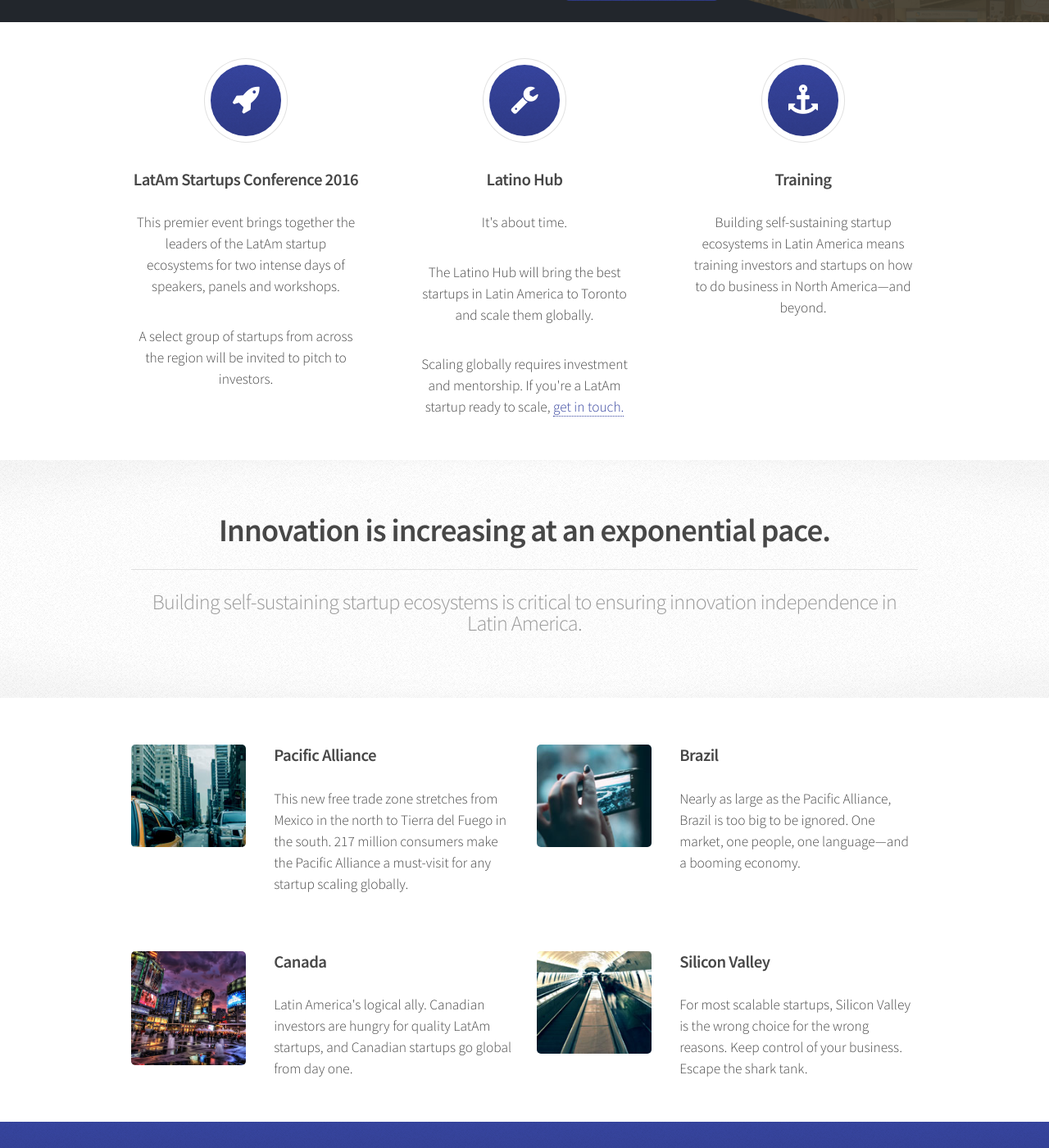
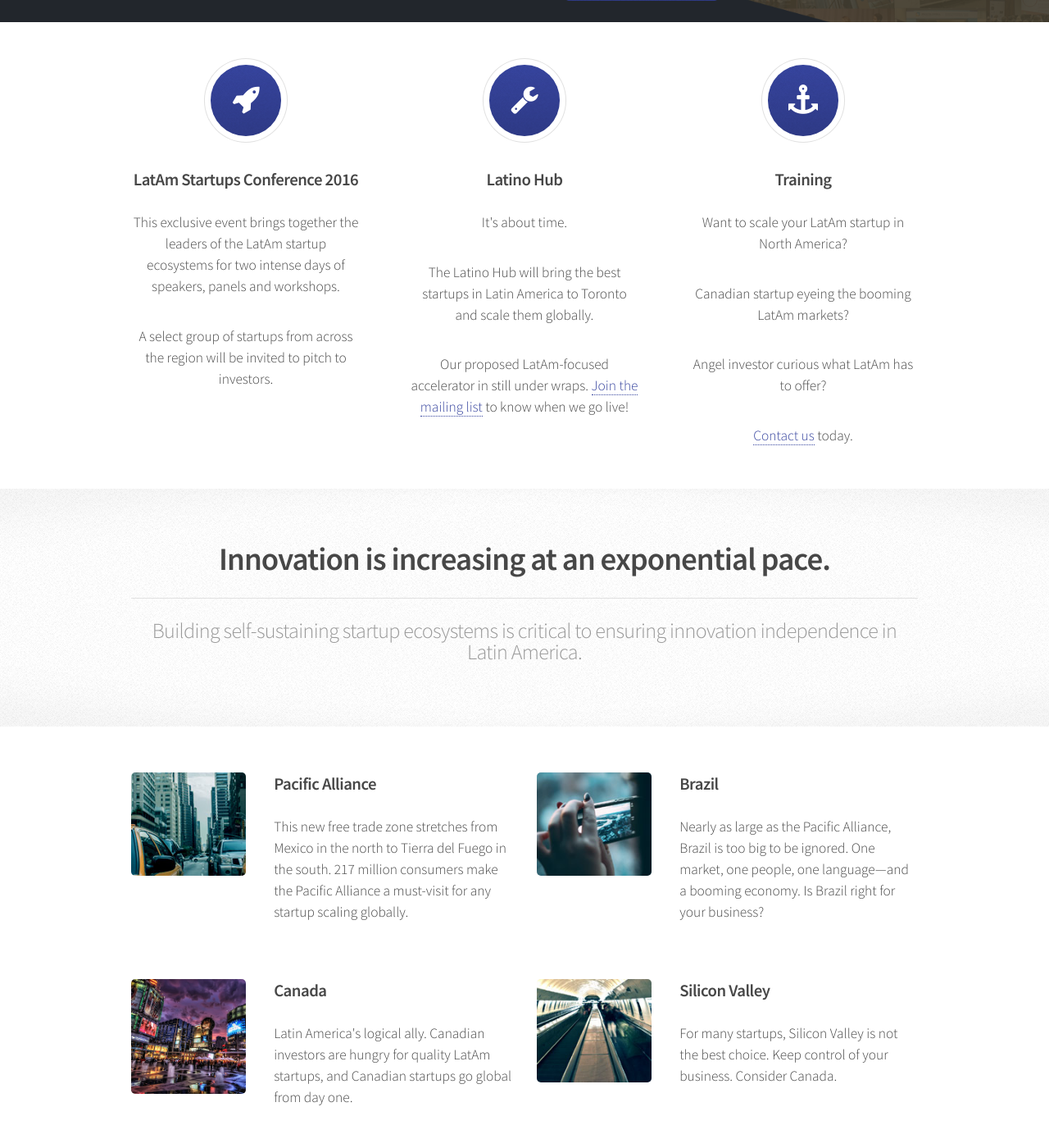
Before and after one commit to LatAmStartups/LatAmStartups.github.io, a Jekyll site: the page built from index.html, in a window 1280 px wide and 1400 px high, scrolled down 506 px. Shown: the whole window at 82% size. Built offline with Jekyll 4.4.1, drawn with Linux system fonts in a browser that asks for light colours; the list of posts is cut into pages by our own code.

Commit message:
spiffying up some files

```diff
--- a/_includes/footer.html
+++ b/_includes/footer.html
@@ -59,7 +59,7 @@
 
 				<!-- Icons -->
 					<ul class="icons">
-						<li id="#contactus"><a href="https://www.twitter.com/LatAmStartupsCo" class="icon fa-twitter"><span class="label">Twitter</span></a></li>
+						<li id="contactus"><a href="https://www.twitter.com/LatAmStartupsCo" class="icon fa-twitter"><span class="label">Twitter</span></a></li>
 						<li><a href="https://www.facebook.com/LatAm.Startups" class="icon fa-facebook"><span class="label">Facebook</span></a></li>
 						<li><a href="https://www.github.com/LatAmStartups" class="icon fa-github"><span class="label">GitHub</span></a></li>
 						<li><a href="#" class="icon fa-linkedin"><span class="label">LinkedIn</span></a></li>
--- a/index.html
+++ b/index.html
@@ -19,7 +19,7 @@ layout: default
 					<div class="box highlight">
 						<i class="icon major fa-rocket"></i>
 						<h3>LatAm Startups Conference 2016</h3>
-						<p>This premier event brings together the leaders of the LatAm startup ecosystems for two intense days of speakers, panels and workshops.
+						<p>This exclusive event brings together the leaders of the LatAm startup ecosystems for two intense days of speakers, panels and workshops.
 </p>
 <p>A select group of startups from across the region will be invited to pitch to investors.</p>
 					</div>
@@ -30,14 +30,29 @@ layout: default
 						<h3>Latino Hub</h3>
 						<p>It's about time.</p>
 						<p>The Latino Hub will bring the best startups in Latin America to Toronto and scale them globally.</p>
-						<p>Scaling globally requires investment and mentorship. If you're a LatAm startup ready to scale, <a href="#contactus">get in touch.</a></p>
+						<p>Our proposed LatAm-focused accelerator in still under wraps. <a href="#join-the-movement">Join the mailing list</a> to know when we go live!</p>
+
 					</div>
 				</section>
 				<section class="4u">
 					<div class="box highlight">
 						<i class="icon major fa-anchor"></i>
 						<h3>Training</h3>
-						<p>Building self-sustaining startup ecosystems in Latin America means training investors and startups on how to do business in North America&mdash;and beyond.</p>
+						<p>
+						Want to scale your LatAm startup in North America?
+						</p>
+
+						<p>
+						Canadian startup eyeing the booming LatAm markets?
+						</p>
+
+						<p>
+						Angel investor curious what LatAm has to offer?
+						</p>
+
+						<p>
+						<a href="#contactus">Contact us</a> today.
+						</p>
 					</div>
 				</section>
 			</div>
@@ -72,7 +87,7 @@ layout: default
 						<a href="#" class="image left"><img src="{{ site.baseurl }}/assets/images/pic02.jpg" alt="" /></a>
 						<div class="inner">
 							<h3>Brazil</h3>
-							<p>Nearly as large as the Pacific Alliance, Brazil is too big to be ignored. One market, one people, one language&mdash;and a booming economy.</p>
+							<p>Nearly as large as the Pacific Alliance, Brazil is too big to be ignored. One market, one people, one language&mdash;and a booming economy. Is Brazil right for your business?</p>
 						</div>
 					</div>
 				</section>
@@ -92,7 +107,9 @@ layout: default
 						<a href="#" class="image left"><img src="{{ site.baseurl }}/assets/images/pic04.jpg" alt="" /></a>
 						<div class="inner">
 							<h3>Silicon Valley</h3>
-							<p>For most scalable startups, Silicon Valley is the wrong choice for the wrong reasons. Keep control of your business. Escape the shark tank.  </p>
+							<p>
+							For many startups, Silicon Valley is not the best choice. Keep control of your business. Consider Canada.
+</p>
 						</div>
 					</div>
 				</section>
--- a/latino-hub.html
+++ b/latino-hub.html
@@ -38,7 +38,7 @@ category: latinohub
 		<p>
 		But Latin America lacks the deep experience of successful startup founders turned
 		angel investors. Innovation is getting cheaper with every year that passes, and LatAm
-		startups are booming, but need guidance and capital in order to scale.
+		startups are booming, but need mentorship and capital in order to scale.
 		</p>
 		<p>
 		Latino Hub Toronto will bring the best startups in Latin America to Toronto to mentor
```
